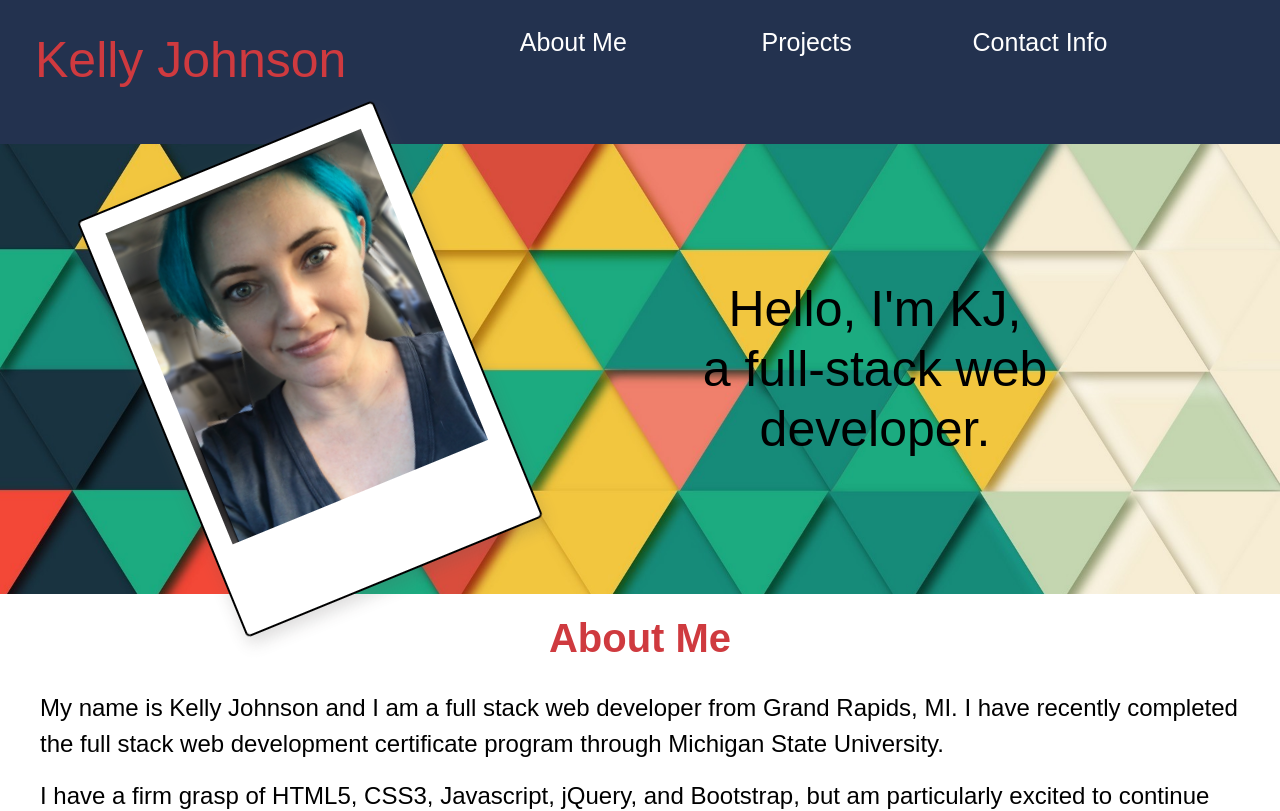
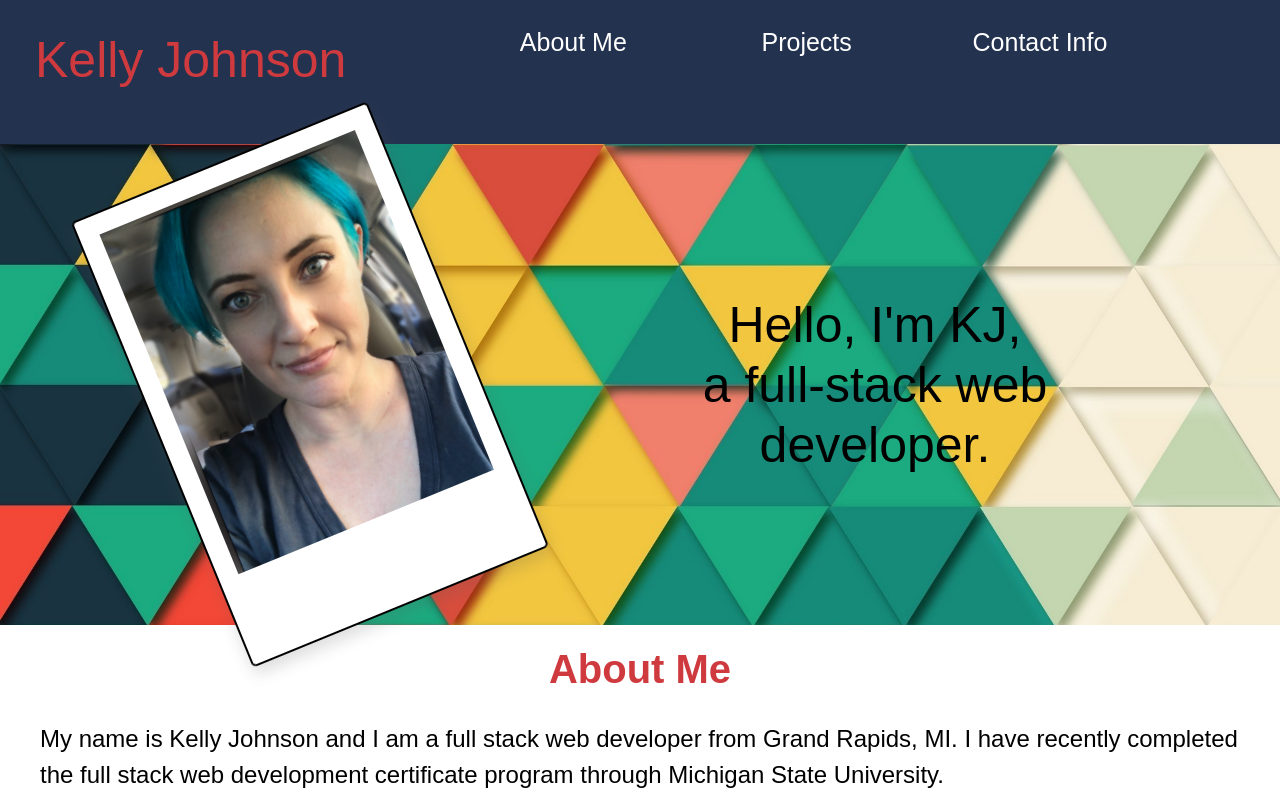
Before and after one commit to KellyJohnson364/react-portfolio, a React (Create React App) app: page / in a window 1280 px wide. Shown: the top 811 px of the page. Built offline with nearby package versions, Linux system fonts and the light colour scheme.

Commit message:
me height

```diff
--- a/src/components/Hero/style.css
+++ b/src/components/Hero/style.css
@@ -5,14 +5,14 @@
   margin: 0 0 0 0;
   background-size: cover;
   background-position: center;
-  max-height: 650px;
+
 
 }
 
 /* My photo */
 
 #me {
-  max-height: 450px;
+
   margin-left: 150px !important;
   opacity: 1 !important;
   background-color:#fff;
@@ -51,6 +51,7 @@
 }
 @media screen and (max-width: 992px) {
   #me {
+    max-height: 600px;
     width: 60%;
     margin-left: 100px !important;
     opacity: 1 !important;
@@ -64,6 +65,7 @@
 }
 @media screen and (max-width: 500px) {
   #me {
+    max-height: 450px;
     width: 70%;
     margin-left: 50px !important;
     opacity: 1 !important;
```
